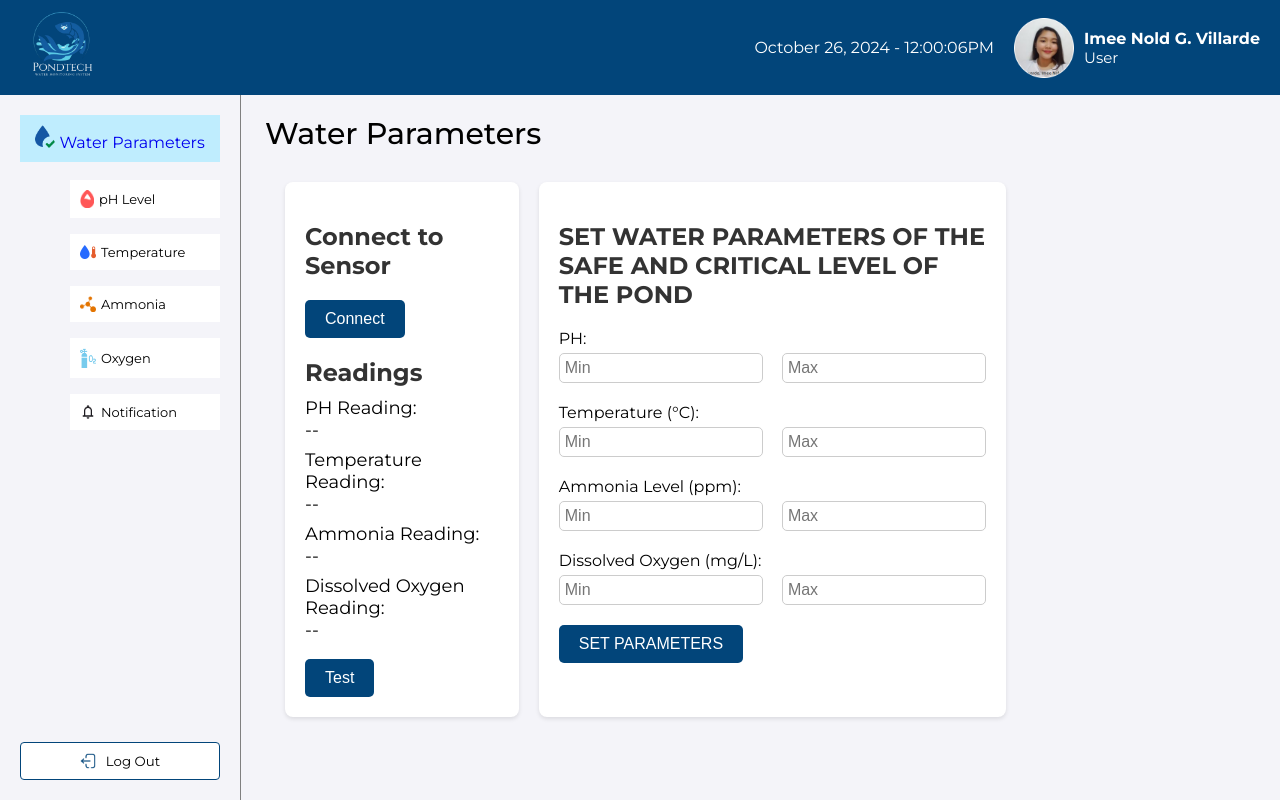
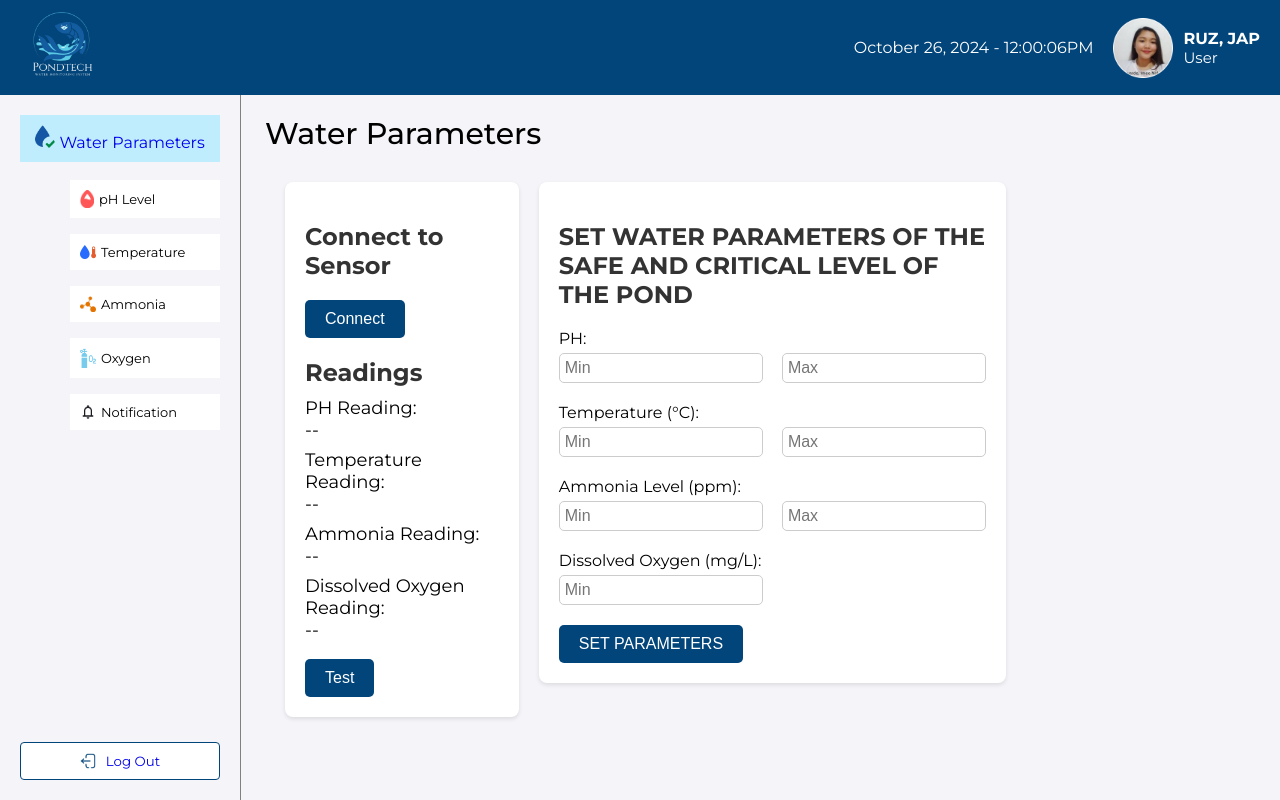
Before and after one commit to yasuo055/COP101, a PHP site: page /User_Homepg.php in a window 1280 px wide. Run offline with PHP 8.4, Linux system fonts and the light colour scheme; a user stored in the database is signed in; data comes from the database, SQL or seed files in the repository; both versions use the stored data as it was after the commit; some web fonts are replaced.

Commit message:
session login enable and set water params

```diff
--- a/User_Homepg.php
+++ b/User_Homepg.php
@@ -1,5 +1,18 @@
 <?php
 include('Conn.php');
+session_start();
+
+if (!isset($_SESSION['USERID'])){
+  header("Location: Login.php");
+}else{
+  $user_id = $_SESSION['USERID'];
+  $statement = $connpdo->prepare("SELECT * FROM USERS WHERE USERID = :userid");
+  $statement->bindParam(':userid',$user_id) ;
+  $statement->execute();
+  $user = $statement->fetch(PDO::FETCH_ASSOC);
+}
+
+
 ?>
 
 <!DOCTYPE html>
@@ -32,7 +45,7 @@ include('Conn.php');
       <img src="/icon/image.png" class="head-left">
       <div class="user-name">
         <p class="user-full-name">
-          Imee Nold G. Villarde
+        <?php echo $user['LNAME'] . ', ' . $user['FNAME']; ?>
         </p>
         <p class="user-type">
           User
@@ -84,9 +97,11 @@ include('Conn.php');
     <div class="bottom-portion">
       <button class="log-out">
         <img src="/icon/solar_logout-2-broken.png" class="side-log">
+        <a href="../backend/unset_session.php">
         <p class="log">
           Log Out
         </p>
+        </a>
       </button>
     </div>
   </div>
@@ -113,37 +128,38 @@ include('Conn.php');
             <button class="button">Test</button>
         </div>
         <!-- Right Column: Set Water Parameters -->
+         <form method="POST" action="../backend/set_water_params.php">
         <div class="section">
             <h2>SET WATER PARAMETERS OF THE SAFE AND CRITICAL LEVEL OF THE POND</h2>
 
             <div class="set-params">
                 <label for="phMin">PH:</label>
                 <div class="min-max">
-                    <input type="number" id="phMin" class="input-field" placeholder="Min">
-                    <input type="number" id="phMax" class="input-field" placeholder="Max">
+                    <input type="number" id="phMin" class="input-field" placeholder="Min" name="min_ph" step="any" required>
+                    <input type="number" id="phMax" step="any" class="input-field" placeholder="Max" name="max_ph" required>
                 </div>
 
                 <label for="tempMin">Temperature (°C):</label>
                 <div class="min-max">
-                    <input type="number" id="tempMin" class="input-field" placeholder="Min">
-                    <input type="number" id="tempMax" class="input-field" placeholder="Max">
+                    <input type="number" id="tempMin" class="input-field" placeholder="Min" name="min_temp" step="any" required>
+                    <input type="number" id="tempMax" class="input-field" placeholder="Max" name="max_temp" step="any" required>
                 </div>
 
                 <label for="ammoniaMin">Ammonia Level (ppm):</label>
                 <div class="min-max">
-                    <input type="number" id="ammoniaMin" class="input-field" placeholder="Min">
-                    <input type="number" id="ammoniaMax" class="input-field" placeholder="Max">
+                    <input type="number" id="ammoniaMin" class="input-field" placeholder="Min" name="min_nh3" step="any" required>
+                    <input type="number" id="ammoniaMax" class="input-field" placeholder="Max" name="max_nh3" step="any" required>
                 </div>
 
                 <label for="doMin">Dissolved Oxygen (mg/L):</label>
                 <div class="min-max">
-                    <input type="number" id="doMin" class="input-field" placeholder="Min">
-                    <input type="number" id="doMax" class="input-field" placeholder="Max">
+                    <input type="number" id="doMin" class="input-field" placeholder="Min" name="min_o2" step="any" required>
                 </div>
 
-                <button class="button">SET PARAMETERS</button>
+                <button class="button" type="submit" name="submit">SET PARAMETERS</button>
             </div>
         </div>
+        </form>
     </div>
 
 </body>
--- a/backend/unset_session.php
+++ b/backend/unset_session.php
@@ -6,5 +6,5 @@ session_unset();
 
 // Destroy the session
 session_destroy();
-header("Location: ../Signup.php")
+header("Location: ../Login.php")
 ?>
```
Also changed, not shown: aquasensedb (new).sql (+11 -11 lines), backend/set_water_params.php (added, +45 -0 lines).
